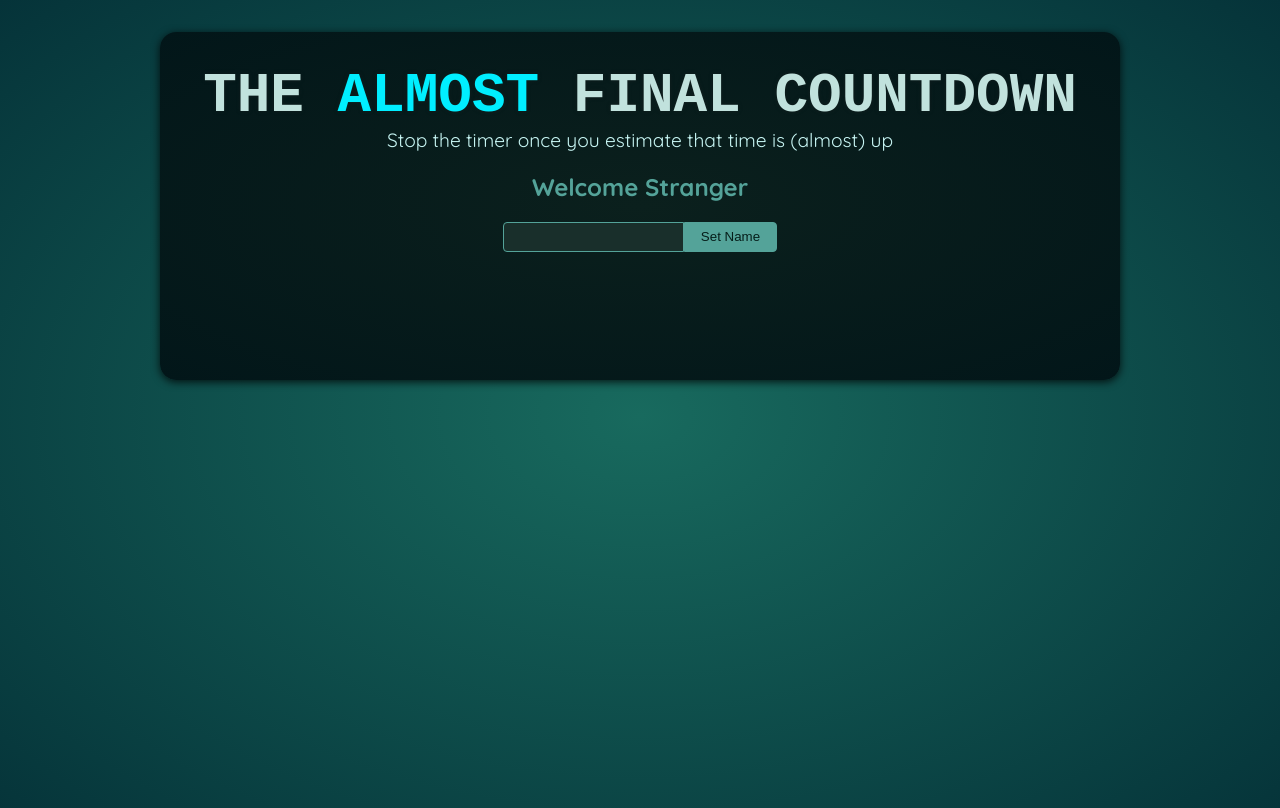
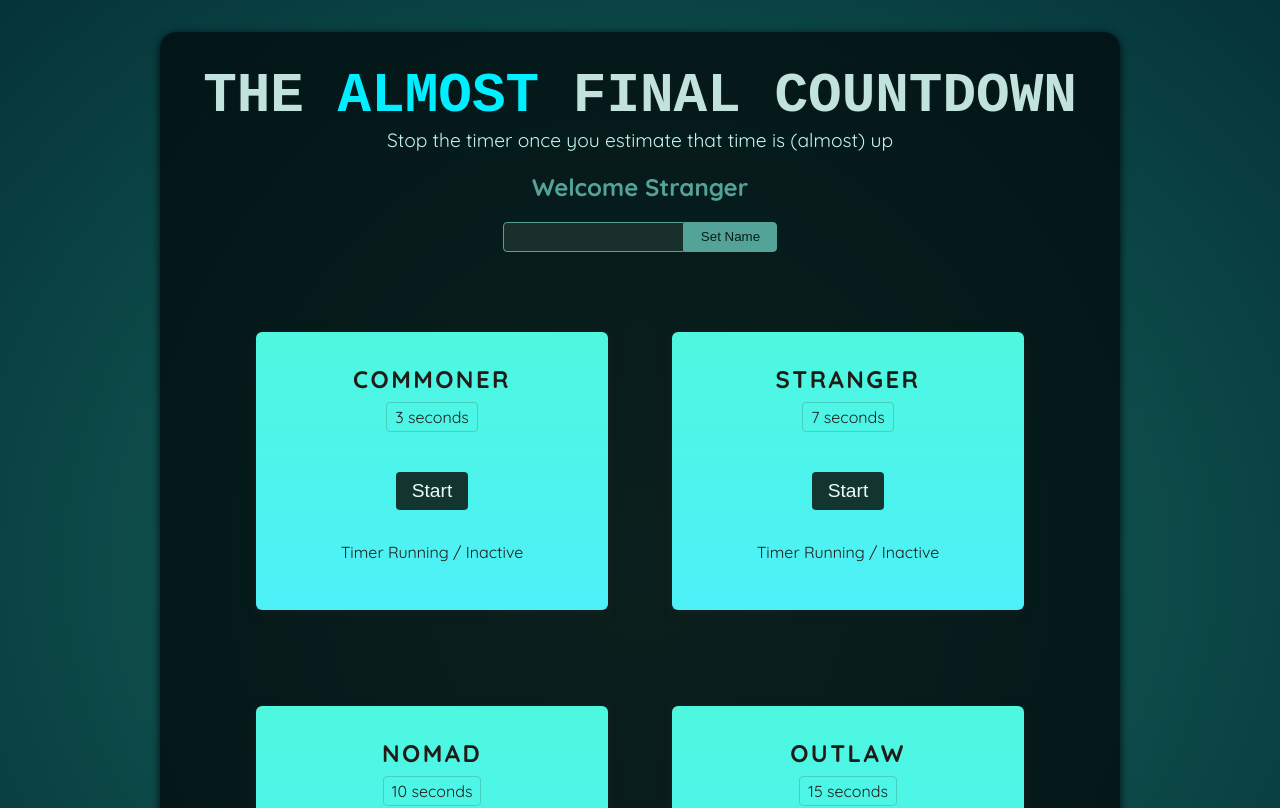
Before and after one commit to thegroosalugg/05-Refs-n-Portals, a React (Vite) app: page / in a window 1280 px wide. Shown: the top 808 px of the page. Built offline with nearby package versions, Linux system fonts and the light colour scheme; a web font is replaced by a local one.

Commit message:
basic timer component set up

```diff
--- a/src/App.jsx
+++ b/src/App.jsx
@@ -1,10 +1,16 @@
-import Player from './components/Player.jsx';
+import Player from "./components/Player.jsx";
+import Timer from "./components/Timer.jsx";
 
 function App() {
   return (
     <>
       <Player />
-      <div id="challenges"></div>
+      <div id="challenges">
+        <Timer title={"Commoner"} timer={3} />
+        <Timer title={"Stranger"} timer={7} />
+        <Timer title={"Nomad"} timer={10} />
+        <Timer title={"Outlaw"} timer={15} />
+      </div>
     </>
   );
 }
--- /dev/null
+++ b/src/components/Timer.jsx
@@ -0,0 +1,14 @@
+export default function Timer({ title, timer }) {
+  return (
+    <section className="challenge">
+      <h2>{title}</h2>
+      <p className="challenge-time">
+        {timer} second{timer > 1 ? "s" : ""}
+      </p>
+      <p>
+        <button>Start</button>
+      </p>
+      <p className="">Timer Running / Inactive</p>
+    </section>
+  );
+}
```
